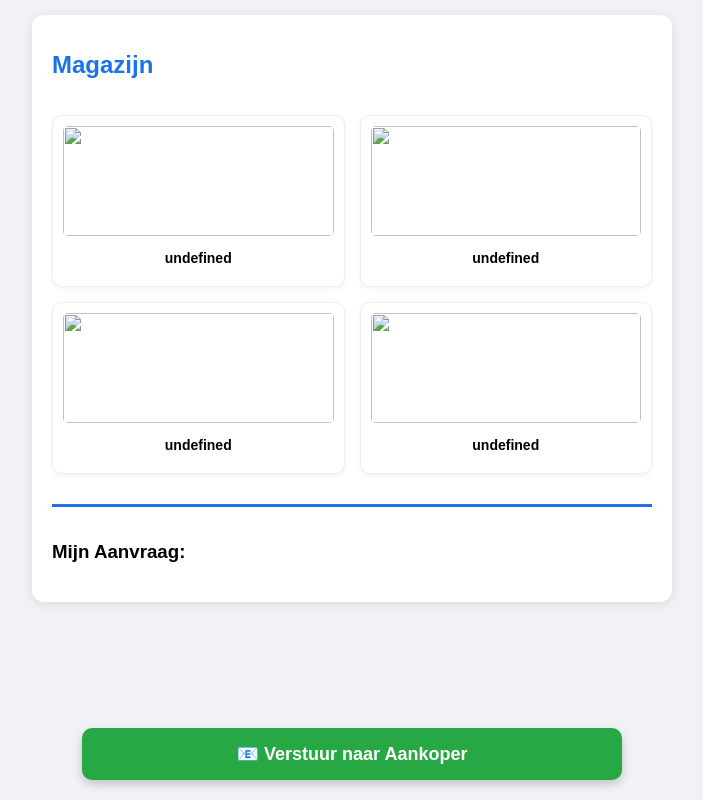
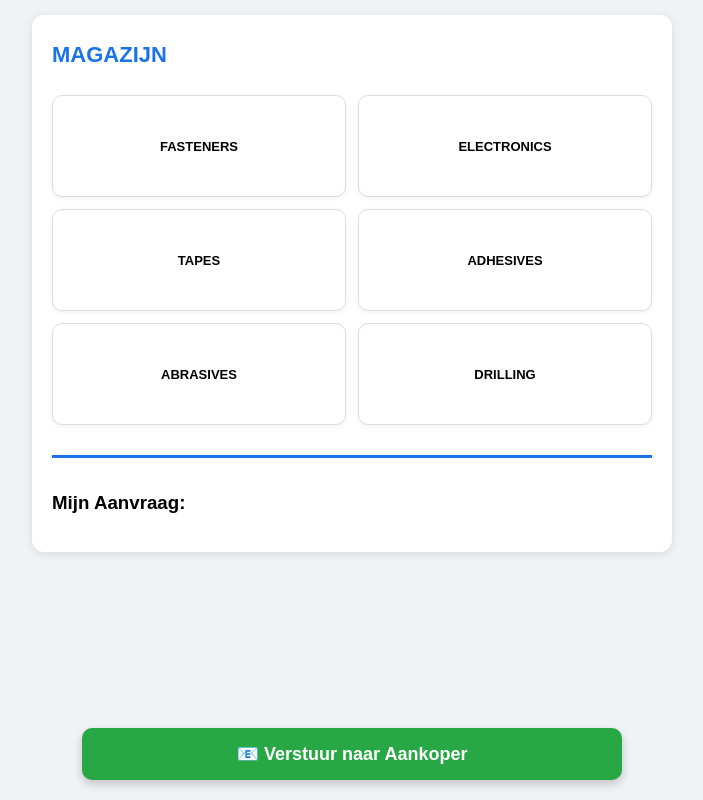
Before and after one commit to kennyphlips/Consumabel-app, a plain HTML site: page index.html in a window 1280 px wide. Shown: the whole page, without its empty margins (288-991 px from the left). Drawn offline with Linux system fonts and the light colour scheme.

Commit message:
Update index.html

```diff
--- a/index.html
+++ b/index.html
@@ -3,26 +3,26 @@
 <head>
     <meta charset="UTF-8">
     <meta name="viewport" content="width=device-width, initial-scale=1.0">
-    <title>Magazijn App V2</title>
+    <title>Magazijn App V3.1</title>
     <style>
-        body { font-family: sans-serif; background-color: #f0f2f5; margin: 0; padding: 15px; padding-bottom: 100px; }
+        body { font-family: sans-serif; background-color: #f0f2f5; margin: 0; padding: 15px; padding-bottom: 120px; }
         .container { max-width: 600px; margin: auto; background: white; padding: 20px; border-radius: 12px; box-shadow: 0 2px 10px rgba(0,0,0,0.1); }
-        h1 { color: #1a73e8; text-align: center; font-size: 24px; }
+        h1 { color: #1a73e8; text-align: center; font-size: 22px; margin: 0; text-transform: uppercase; }
 
-        /* Navigatie */
-        .nav-bar { display: flex; justify-content: space-between; align-items: center; margin-bottom: 20px; }
-        .back-btn { background: #6c757d; color: white; border: none; padding: 8px 15px; border-radius: 5px; cursor: pointer; display: none; }
+        .nav-bar { display: flex; align-items: center; margin-bottom: 20px; gap: 10px; min-height: 40px; }
+        .back-btn { background: #6c757d; color: white; border: none; padding: 10px 15px; border-radius: 5px; cursor: pointer; font-weight: bold; }
 
-        /* Grid */
-        .grid { display: grid; grid-template-columns: 1fr 1fr; gap: 15px; }
-        .card { border: 1px solid #eee; padding: 10px; text-align: center; border-radius: 10px; background: #fff; box-shadow: 0 2px 5px rgba(0,0,0,0.05); }
-        .card img { width: 100%; height: 110px; object-fit: cover; border-radius: 5px; }
-        .card p { margin: 10px 0; font-weight: bold; font-size: 14px; }
+        .grid { display: grid; grid-template-columns: 1fr 1fr; gap: 12px; }
+        .card { border: 1px solid #ddd; padding: 20px 10px; text-align: center; border-radius: 10px; background: #fff;
+                box-shadow: 0 2px 5px rgba(0,0,0,0.05); cursor: pointer; transition: transform 0.1s; display: flex; align-items: center; justify-content: center; min-height: 60px; }
+        .card:active { transform: scale(0.95); background-color: #e8f0fe; }
+        .card p { margin: 0; font-weight: bold; font-size: 13px; text-transform: uppercase; }
 
-        /* Winkelmandje */
+        .card.is-item { border-left: 5px solid #28a745; background-color: #f8fff9; }
+
         .order-list { margin-top: 30px; border-top: 3px solid #1a73e8; padding-top: 15px; }
-        .winkelmand-item { background: #f8f9fa; padding: 10px; margin-bottom: 8px; border-radius: 8px; display: flex; justify-content: space-between; align-items: center; border: 1px solid #ddd; }
-        .delete-btn { background: #dc3545; color: white; border: none; padding: 5px 10px; border-radius: 5px; cursor: pointer; font-weight: bold; }
+        .winkelmand-item { background: #f8f9fa; padding: 10px; margin-bottom: 8px; border-radius: 8px; display: flex; justify-content: space-between; align-items: center; border: 1px solid #ddd; font-size: 14px; }
+        .delete-btn { background: #dc3545; color: white; border: none; padding: 8px 12px; border-radius: 5px; cursor: pointer; }
 
         .footer-btn { position: fixed; bottom: 20px; left: 50%; transform: translateX(-50%); width: 90%; max-width: 540px; }
         .send-btn { background: #28a745; color: white; border: none; padding: 15px; font-size: 18px; font-weight: bold; border-radius: 10px; cursor: pointer; width: 100%; box-shadow: 0 4px 10px rgba(0,0,0,0.2); }
@@ -32,12 +32,11 @@
 
 <div class="container">
     <div class="nav-bar">
-        <button id="backBtn" class="back-btn" onclick="toonHoofdmenu()">⬅ Terug</button>
-        <h1 id="titel">Magazijn</h1>
+        <button id="backBtn" class="back-btn" onclick="gaTerug()" style="display: none;">⬅</button>
+        <h1 id="titel">MAGAZIJN</h1>
     </div>
 
-    <div id="itemGrid" class="grid">
-        </div>
+    <div id="itemGrid" class="grid"></div>
 
     <div class="order-list">
         <h3>Mijn Aanvraag:</h3>
@@ -50,77 +49,103 @@
 </div>
 
 <script>
-    // --- DATA STRUCTUUR ---
-const CATEGORIEEN = ["FASTENERS", "ELECTRONICS", "TOOLS", "OTHERS"];
-
-const ARTIKELEN = {
-    "FASTENERS": [
-        "BOLTS",
-        "NUTS",
-        "WASHERS",
-        "SCREWS",
-        "RIVETS",
-        "ANCHORS",
-        "PINS",
-        "RETAINING RINGS"
-    ],
-    "ELECTRONICS": [
-        "FUSES",
-        "LUGS",
-        "SINGLE CORE WIRE",
-        "HEAT SHRINK TUBING",
-        "BATTERY TERMINALS",
-        "PLUGS & CONNECTORS",
-        "CABLE TIES",
-        "RELAYS"
-    ],
-    "TOOLS": [
-        "WRENCHES",
-        "PLIERS",
-        "SCREWDRIVERS",
-        "HAMMERS"
-    ],
-    "OTHERS": [
-        "TAPE",
-        "CLEANER",
-        "LUBRICANT"
-    ]
+    const DATA = {
+        "FASTENERS": {
+            "BOLTS": ["M4 x 20", "M5 x 25", "M6 x 30", "M8 x 40", "M10 x 50"],
+            "NUTS": ["M4", "M5", "M6", "M8", "M10", "M12"],
+            "WASHERS": ["M4", "M5", "M6", "M8", "M10"],
+            "SCREWS": ["3.5 x 16", "4.0 x 30", "5.0 x 50"]
+        },
+        "ELECTRONICS": {
+            "FUSES": {
+                "BLADE FUSES": ["2A", "5A", "7.5A", "10A", "15A", "20A", "30A"],
+                "GLASS FUSES": ["1A", "2A", "5A", "10A"],
+                "MAXI FUSES": ["30A", "40A", "50A", "60A", "80A"]
+            },
+            "LUGS": {
+                "RED (1.5mm)": ["M4", "M5", "M6"],
+                "BLUE (2.5mm)": ["M4", "M5", "M6", "M8"],
+                "YELLOW (6.0mm)": ["M6", "M8", "M10"]
+            },
+            "WIRING": ["SINGLE CORE 1.5mm²", "SINGLE CORE 2.5mm²", "TWIN CORE 2x1.5mm²"],
+            "HEAT SHRINK": ["3mm", "5mm", "8mm", "12mm"],
+            "TERMINALS": ["BATTERY POSITIVE", "BATTERY NEGATIVE"]
+        },
+        "TAPES": {
+            "ELECTRICAL TAPE": ["BLACK", "RED", "BLUE", "YELLOW/GREEN"],
+            "MASKING TAPE": ["19mm", "38mm", "50mm"],
+            "DUCT TAPE": ["SILVER", "BLACK"]
+        },
+        "ADHESIVES": {
+            "LOCTITE": ["243 MEDIUM", "270 STRONG", "401 INSTANT", "577 PIPE SEAL"],
+            "CLEANERS": ["BRAKE CLEANER", "CONTACT CLEANER", "WD-40"]
+        },
+        "ABRASIVES": {
+            "SANDPAPER": ["GRIT 80", "GRIT 120", "GRIT 180", "GRIT 240", "GRIT 400"],
+            "GRINDING": ["METAL GRINDING DISC 125mm", "FLAP DISC P60", "FLAP DISC P80"],
+            "CUTTING": ["METAL CUTTING DISC 125mm", "STAINLESS STEEL CUTTING DISC"]
+        },
+        "DRILLING": {
+            "HSS METAL DRILLS": ["2mm", "3mm", "4mm", "5mm", "6mm", "8mm", "10mm", "12mm"],
+            "MASONRY DRILLS": ["6mm", "8mm", "10mm", "12mm"],
+            "HOLE SAWS": ["20mm", "25mm", "32mm", "40mm", "50mm"]
+        }
     };
 
     let winkelwagen = [];
+    let navigatiePad = [];
 
-    function toonHoofdmenu() {
-        document.getElementById('backBtn').style.display = 'none';
-        document.getElementById('titel').innerText = "Magazijn";
+    function renderMenu() {
         const grid = document.getElementById('itemGrid');
+        const titel = document.getElementById('titel');
+        const backBtn = document.getElementById('backBtn');
         grid.innerHTML = '';
 
-        CATEGORIEEN.forEach(cat => {
-            const div = document.createElement('div');
-            div.className = 'card';
-            div.innerHTML = `<img src="${cat.img}"><p>${cat.naam}</p>`;
-            div.onclick = () => toonCategorie(cat.id, cat.naam);
-            grid.appendChild(div);
+        let huidigeData = DATA;
+        navigatiePad.forEach(stap => {
+            huidigeData = huidigeData[stap];
         });
+
+        if (navigatiePad.length > 0) {
+            titel.innerText = navigatiePad[navigatiePad.length - 1];
+            backBtn.style.display = 'block';
+        } else {
+            titel.innerText = "MAGAZIJN";
+            backBtn.style.display = 'none';
+        }
+
+        if (Array.isArray(huidigeData)) {
+            huidigeData.forEach(item => {
+                const div = document.createElement('div');
+                div.className = 'card is-item';
+                div.innerHTML = `<p>${item}</p>`;
+                div.onclick = () => voegToe(item);
+                grid.appendChild(div);
+            });
+        } else {
+            Object.keys(huidigeData).forEach(sleutel => {
+                const div = document.createElement('div');
+                div.className = 'card';
+                div.innerHTML = `<p>${sleutel}</p>`;
+                div.onclick = () => gaDieper(sleutel);
+                grid.appendChild(div);
+            });
+        }
     }
 
-    function toonCategorie(id, naam) {
-        document.getElementById('backBtn').style.display = 'block';
-        document.getElementById('titel').innerText = naam;
-        const grid = document.getElementById('itemGrid');
-        grid.innerHTML = '';
-
-        ARTIKELEN[id].forEach(item => {
-            const div = document.createElement('div');
-            div.className = 'card';
-            div.innerHTML = `<img src="${item.img}"><p>${item.naam}</p>`;
-            div.onclick = () => voegToe(item.naam);
-            grid.appendChild(div);
-        });
+    function gaDieper(sleutel) {
+        navigatiePad.push(sleutel);
+        renderMenu();
     }
 
-    function voegToe(naam) {
-        winkelwagen.push(naam);
+    function gaTerug() {
+        navigatiePad.pop();
+        renderMenu();
+    }
+
+    function voegToe(maat) {
+        const volledigeNaam = navigatiePad.join(" > ") + " : " + maat;
+        winkelwagen.push(volledigeNaam);
         updateWinkelwagenLayout();
     }
 
@@ -145,11 +170,10 @@ const ARTIKELEN = {
         if (winkelwagen.length === 0) return alert("Je lijst is nog leeg!");
         const lijstTekst = winkelwagen.join("%0D%0A- ");
         const mail = "aankoper@uwbedrijf.be";
-        window.location.href = `mailto:${mail}?subject=Magazijn Aanvraag&body=Ik heb nodig:%0D%0A- ${lijstTekst}`;
+        window.location.href = `mailto:${mail}?subject=Magazijn Aanvraag&body=Ik heb de volgende onderdelen nodig:%0D%0A%0D%0A- ${lijstTekst}`;
     }
 
-    // Start de app
-    toonHoofdmenu();
+    renderMenu();
 </script>
 
 </body>
```
